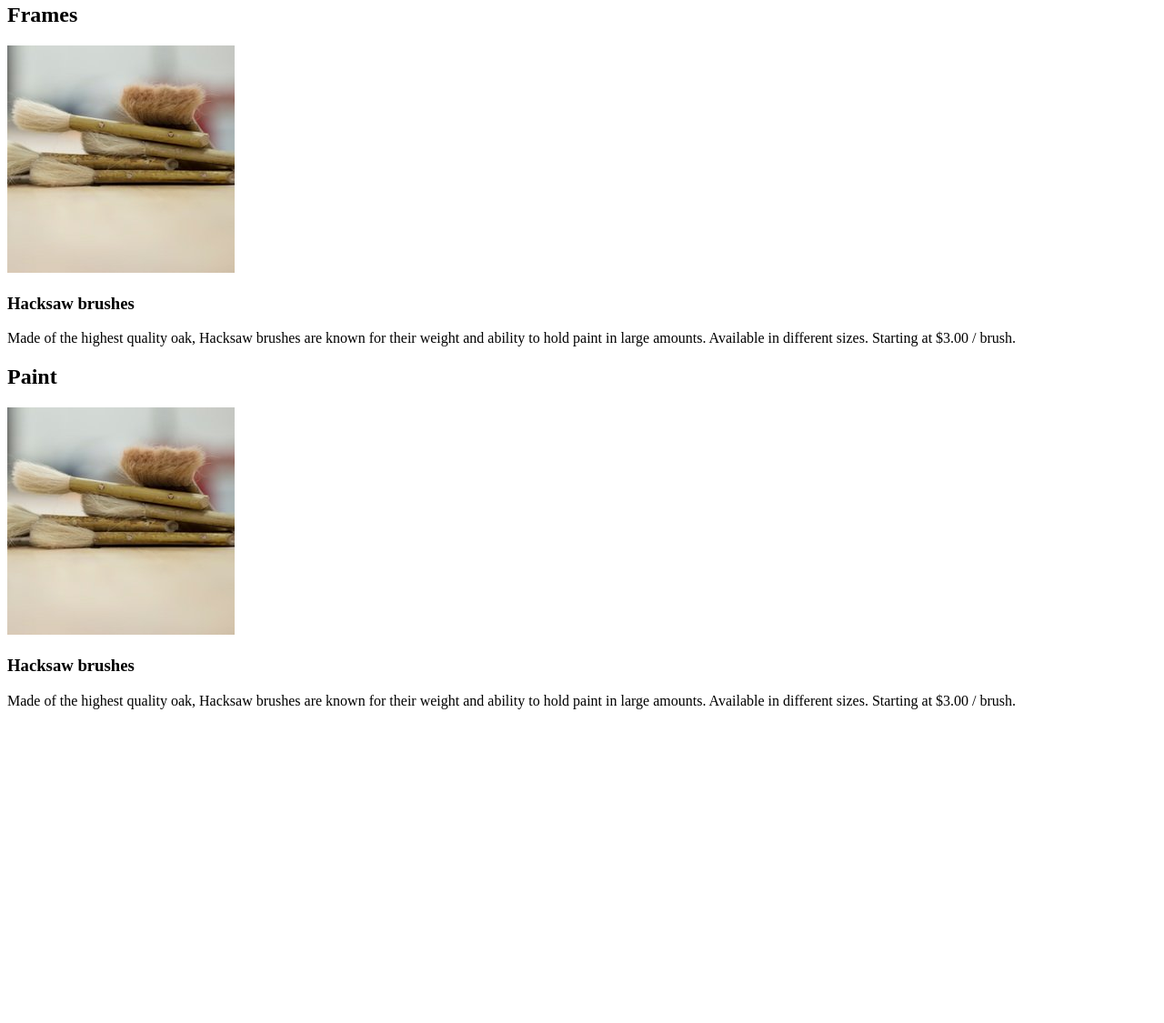
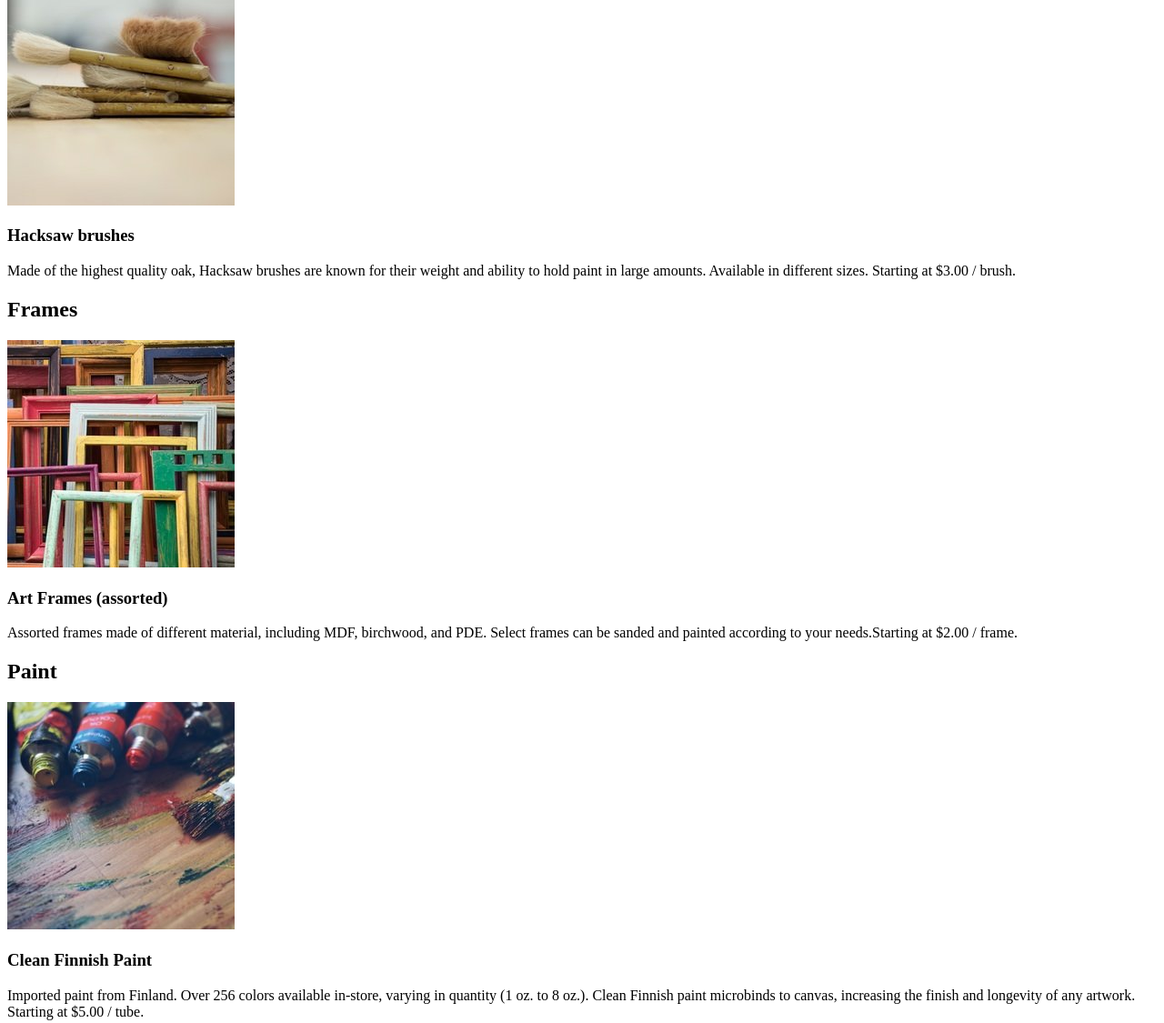
Before and after one commit to okipe/dasmoto_project_okipe, a plain HTML site: page index.html in a window 1280 px wide. Shown: the part 475-1600 px from the top of the page at 91% size. Before the commit the page ends 1271 px from the top, so only its background shows below. Drawn offline with Linux system fonts and the light colour scheme.

Commit message:
More changes

```diff
--- a/index.html
+++ b/index.html
@@ -7,25 +7,26 @@
   <body>
     <header>
       <h1>Dasmoto's Arts & Crafts</h1>
+      <img src="/img/pattern.jpeg" alt="">
     </header>
     <main>
       <div class="content">
         <h2 id="brushes">Brushes</h2>
-        <img src="\img\hacksaw.jpeg" alt="A hacksaw">
+        <img src="/img/hacksaw.jpeg" alt="A hacksaw">
         <h3>Hacksaw brushes</h3>
         <p>Made of the highest quality oak, Hacksaw brushes are known for their weight and ability to hold paint in large amounts. Available in different sizes. <a class="prices">Starting at $3.00 / brush.</a></p>
       </div>
       <div class="content">
-        <h2 id="frames">Frames</h2>
-        <img src="\img\hacksaw.jpeg" alt="A hacksaw">
-        <h3>Hacksaw brushes</h3>
-        <p>Made of the highest quality oak, Hacksaw brushes are known for their weight and ability to hold paint in large amounts. Available in different sizes. <a class="prices">Starting at $3.00 / brush.</a></p>
+        <h2 id="art_frames">Frames</h2>
+        <img src="/img/frames.jpeg" alt="Frames">
+        <h3>Art Frames (assorted)</h3>
+        <p>Assorted frames made of different material, including MDF, birchwood, and PDE. Select frames can be sanded and painted according to your needs.<a class="prices">Starting at $2.00 / frame.</a></p>
       </div>
       <div class="content">
         <h2 id="paint">Paint</h2>
-        <img src="\img\hacksaw.jpeg" alt="A hacksaw">
-        <h3>Hacksaw brushes</h3>
-        <p>Made of the highest quality oak, Hacksaw brushes are known for their weight and ability to hold paint in large amounts. Available in different sizes. <a class="prices">Starting at $3.00 / brush.</a></p>
+        <img src="/img/finnish.jpeg" alt="Brushes">
+        <h3>Clean Finnish Paint</h3>
+        <p>Imported paint from Finland. Over 256 colors available in-store, varying in quantity (1 oz. to 8 oz.). Clean Finnish paint microbinds to canvas, increasing the finish and longevity of any artwork. <a class="prices">Starting at $5.00 / tube.</a></p>
       </div>
     </main>
   </body>
```
